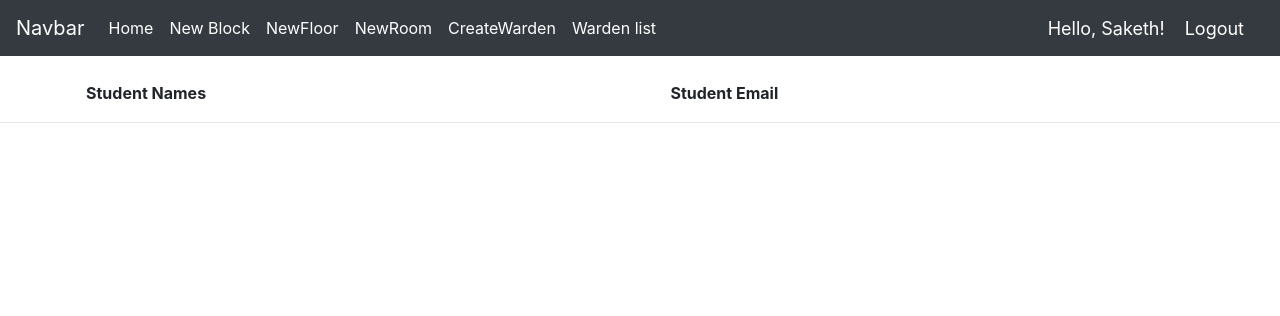
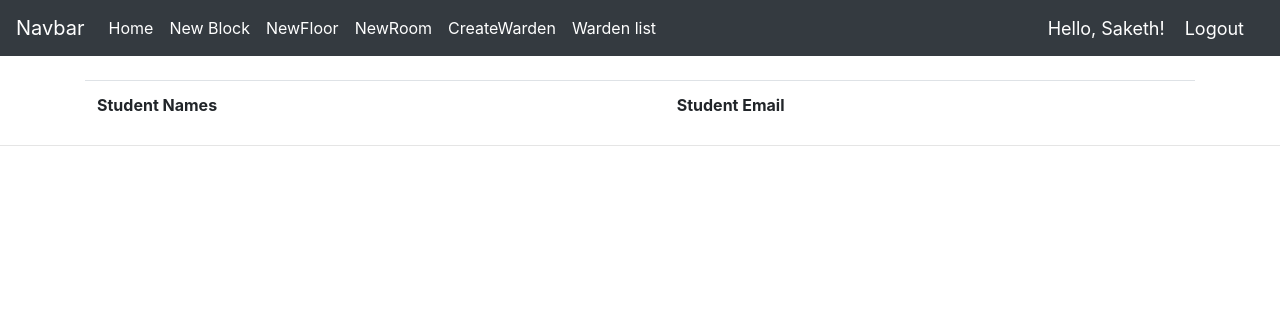
Before and after one commit to Saketh-Chandra/Hostel_Management_System, a Django app: page /cheif_warden/room/student/info/1 in a window 1280 px wide. Shown: the top 316 px of the page. Run offline with Django 3.2, Linux system fonts and the light colour scheme; a user stored in the database is signed in; data comes from the database, SQL or seed files in the repository; both versions use the stored data as it was after the commit; lists and menus that the app fills with data are empty; some libraries are stand-ins or nearby versions.

Commit message:
01/02/2021

```diff
--- a/cheif_warden/templates/cheif_warden/student_info_page.html
+++ b/cheif_warden/templates/cheif_warden/student_info_page.html
@@ -1,7 +1,7 @@
 {% extends 'cheif_warden/main.html' %}
 
 {% block content %}
-    <table style="width:100%">
+    <table style="width:100%" class="table table-hover">
         <tr>
             <th>Student Names</th>
             <th>Student Email</th>
```
Also changed, not shown: README.md, db.sqlite3.
